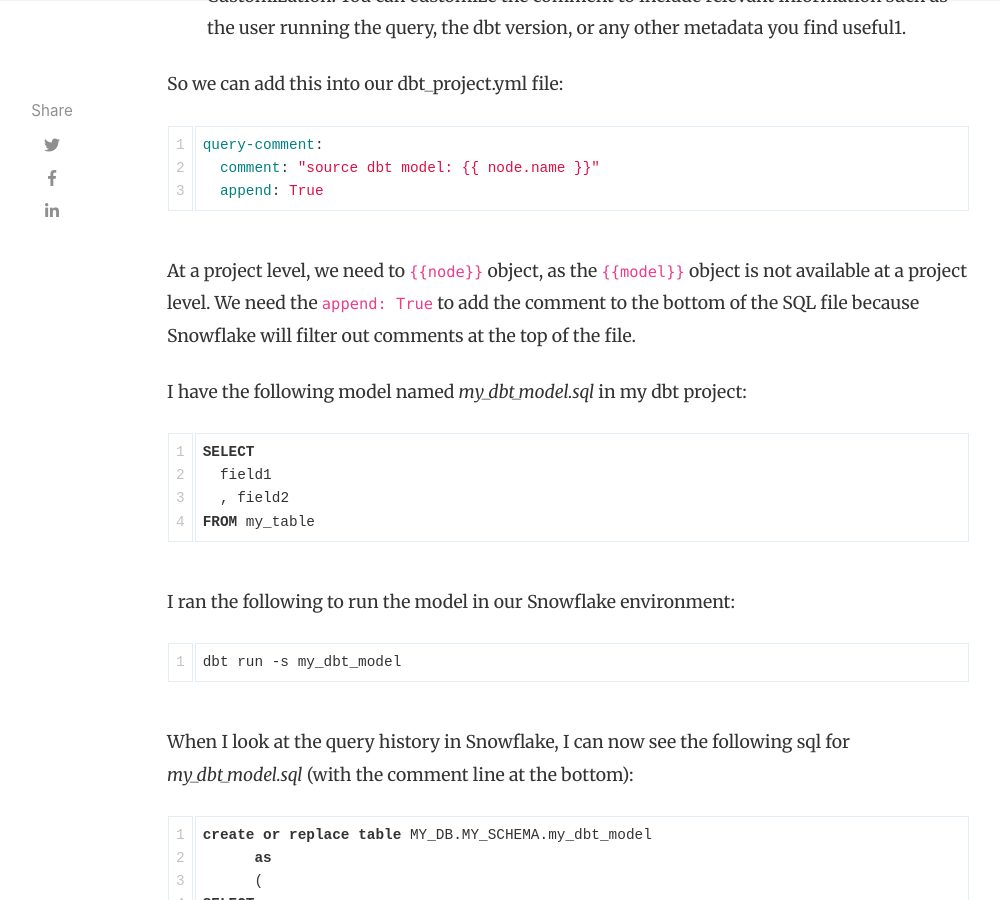
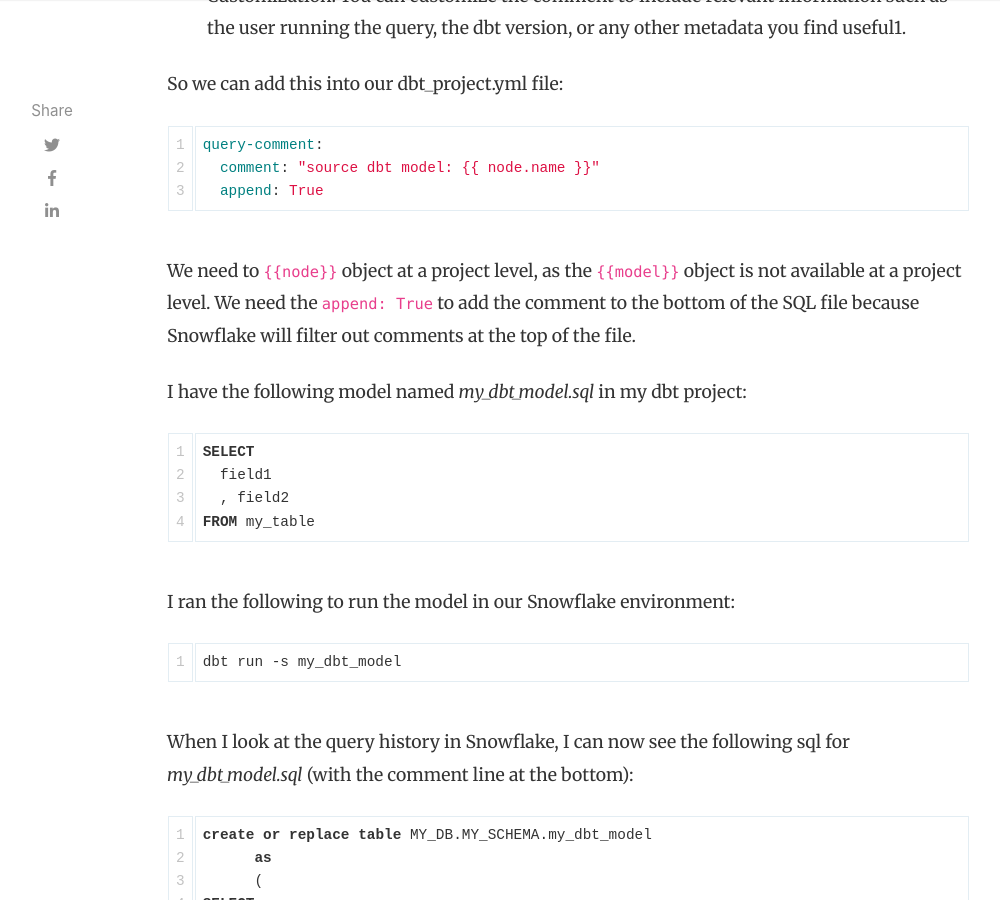
Before and after one commit to jaygrossman/jaygrossman.github.io, a Jekyll site: the page built from _posts/2024-10-10-associating_dbt_models_to_queries_in_snowflake.md, in a window 1280 px wide and 900 px high, scrolled down 3715 px. Shown: the whole window, without its empty margins (118-1118 px from the left). Built offline with Jekyll 4.4.1, drawn with Linux system fonts in a browser that asks for light colours; nearby versions of some CDN libraries; comment, search, counter and statistics services are not loaded.

````diff
--- a/_posts/2024-10-10-associating_dbt_models_to_queries_in_snowflake.md
+++ b/_posts/2024-10-10-associating_dbt_models_to_queries_in_snowflake.md
@@ -81,7 +81,7 @@ query-comment:
 ```
 {% endraw %}
 
-At a project level, we need to {% raw %}`{{node}}`{% endraw %} object, as the {% raw %}`{{model}}`{% endraw %} object is not available at a project level. We need the `append: True` to add the comment to the bottom of the SQL file because Snowflake will filter out comments at the top of the file.
+We need to {% raw %}`{{node}}`{% endraw %} object at a project level, as the {% raw %}`{{model}}`{% endraw %} object is not available at a project level. We need the `append: True` to add the comment to the bottom of the SQL file because Snowflake will filter out comments at the top of the file.
 
 
 <p>I have the following model named <i>my_dbt_model.sql</i> in my dbt project:</p>
````
